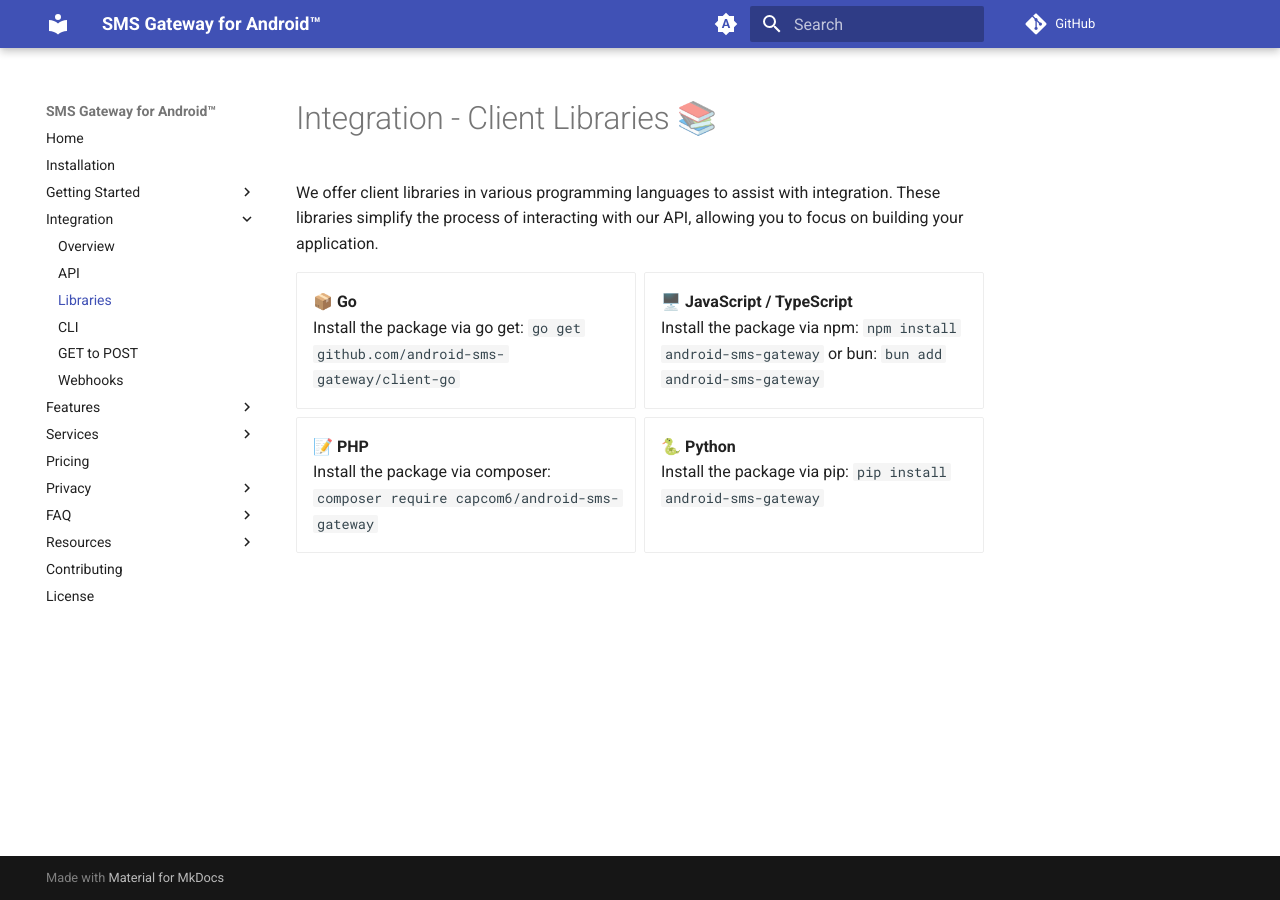
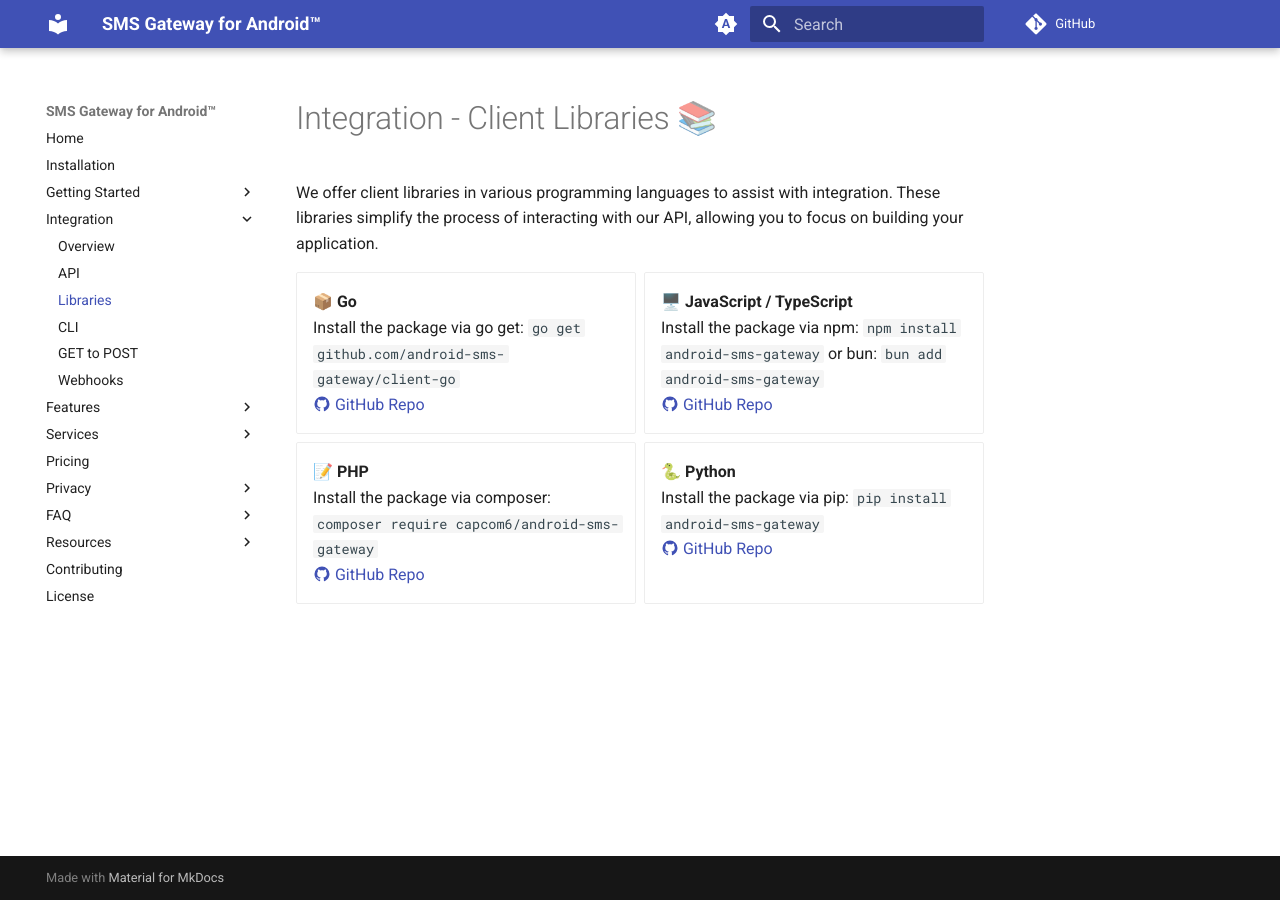
Before and after one commit to android-sms-gateway/docs-web, an MkDocs documentation site: the page built from docs/integration/client-libraries.md, in a window 1280 px wide. Built offline with MkDocs 1.6.1 and Material for MkDocs 9.7.7, drawn with Linux system fonts in a browser that asks for light colours; comment, search, counter and statistics services are not loaded.

Commit message:
[integration] add links to libs

```diff
--- a/docs/integration/client-libraries.md
+++ b/docs/integration/client-libraries.md
@@ -6,14 +6,18 @@
 
 - **📦 Go**
     Install the package via go get: `go get github.com/android-sms-gateway/client-go`
+    [:material-github: GitHub Repo](https://github.com/android-sms-gateway/client-go)
 
 - **🖥️ JavaScript / TypeScript**
     Install the package via npm: `npm install android-sms-gateway` or bun: `bun add android-sms-gateway`
+    [:material-github: GitHub Repo](https://github.com/android-sms-gateway/client-ts)
 
 - **📝 PHP**
     Install the package via composer: `composer require capcom6/android-sms-gateway`
+    [:material-github: GitHub Repo](https://github.com/android-sms-gateway/client-php)
 
 - **🐍 Python**
     Install the package via pip: `pip install android-sms-gateway`
+    [:material-github: GitHub Repo](https://github.com/android-sms-gateway/client-py)
 
 </div>
```
